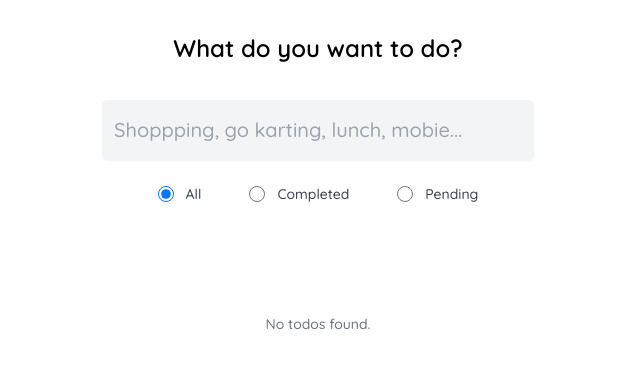
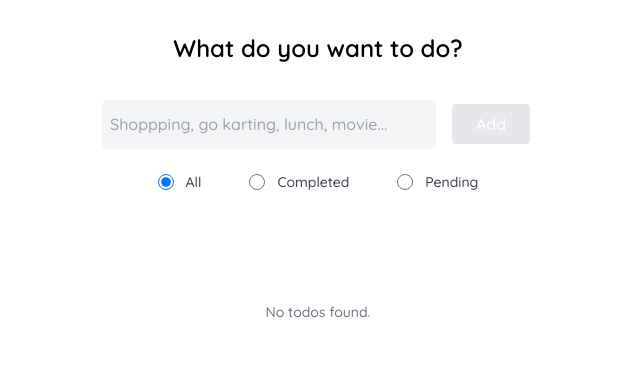
Before and after one commit to romitgithub/curly-parakeet, a React (Create React App) app: page / in a window 1280 px wide. Shown: the top 368 px of the page, without its empty margins (322-962 px from the left). Built offline with nearby package versions, Linux system fonts and the light colour scheme; the HTML template or start-up script is replaced by a standard one.

Commit message:
added overflow menu for more options for todo

```diff
--- a/package.json
+++ b/package.json
@@ -3,6 +3,7 @@
   "version": "0.1.0",
   "private": true,
   "dependencies": {
+    "@headlessui/react": "^1.6.6",
     "@heroicons/react": "^1.0.6",
     "@reduxjs/toolkit": "^1.8.3",
     "@testing-library/jest-dom": "^5.16.5",
--- /dev/null
+++ b/src/components/OverflowMenu.tsx
@@ -0,0 +1,55 @@
+import { Menu, Transition } from '@headlessui/react'
+import { ChevronDownIcon } from '@heroicons/react/outline'
+import React, { Fragment } from 'react'
+import { classNames } from '../utils/styles'
+
+interface OverflowMenuProps {
+  options: Array<{ label: string; value: string }>
+  onChange: (e: React.MouseEvent<HTMLAnchorElement>, value: string) => void
+}
+
+export default function OverflowMenu({ options, onChange }: OverflowMenuProps) {
+  return (
+    <Menu as='div' className='z-10 relative inline-block text-left'>
+      <div>
+        <Menu.Button
+          onClick={(e: React.MouseEvent<HTMLButtonElement>) => e.stopPropagation()}
+          className='z-0 inline-flex justify-center w-full rounded-full px-2 py-2 bg-white text-sm font-medium text-gray-700'
+        >
+          <ChevronDownIcon className='h-5 w-5' aria-hidden='true' />
+        </Menu.Button>
+      </div>
+
+      <Transition
+        as={Fragment}
+        enter='transition ease-out duration-100'
+        enterFrom='transform opacity-0 scale-95'
+        enterTo='transform opacity-100 scale-100'
+        leave='transition ease-in duration-75'
+        leaveFrom='transform opacity-100 scale-100'
+        leaveTo='transform opacity-0 scale-95'
+      >
+        <Menu.Items className='origin-top-right absolute right-0 mt-2 w-56 rounded-md shadow-lg bg-white ring-1 ring-black ring-opacity-5 focus:outline-none'>
+          <div className='py-1'>
+            {options.map(({ label, value }) => (
+              <Menu.Item key={value}>
+                {({ active }) => (
+                  <a
+                    href='#one'
+                    onClick={(e) => onChange(e, value)}
+                    className={classNames(
+                      active ? 'bg-gray-100 text-gray-900' : 'text-gray-700',
+                      'block px-4 py-2 text-sm',
+                    )}
+                  >
+                    {label}
+                  </a>
+                )}
+              </Menu.Item>
+            ))}
+          </div>
+        </Menu.Items>
+      </Transition>
+    </Menu>
+  )
+}
--- a/src/components/RadioGroup.tsx
+++ b/src/components/RadioGroup.tsx
@@ -20,7 +20,7 @@ export default function RadioGroup({ options, defaultChecked, onChange }: RadioG
           />
           <label
             htmlFor={option.id}
-            className='ml-3 block text-sm font-medium text-gray-700 cursor-pointer'
+            className='pl-3 block text-sm font-medium text-gray-700 cursor-pointer'
           >
             {option.title}
           </label>
--- a/src/constants/index.ts
+++ b/src/constants/index.ts
@@ -4,4 +4,9 @@ export const TODOS_FILTER_TYPE = {
   SHOW_PENDING: 'SHOW_PENDING',
 }
 
+export const TODO_MENU_OPTIONS = {
+  "EDIT_TODO": "EDIT_TODO",
+  "DELETE_TODO": "DELETE_TODO",
+}
+
 export default {}
--- a/src/containers/todos/addTodo.tsx
+++ b/src/containers/todos/addTodo.tsx
@@ -7,25 +7,48 @@ interface AddTodoProps {
 
 export default function AddTodo(props: AddTodoProps) {
   const { onAdd } = props
+
+  const [value, setValue] = React.useState('')
+
+  const handleAddTodo = (text: string) => {
+    onAdd({ text, completed: false })
+    setValue('')
+  }
+
   const handleKeyUp = (e: React.KeyboardEvent<HTMLInputElement>) => {
     const text = e.currentTarget.value
     if (e.key === 'Enter' && text.trim()) {
       e.currentTarget.value = ''
-      onAdd({ text, completed: false })
+      handleAddTodo(text)
     }
+  }
+
+  const handleChange = (e: React.ChangeEvent<HTMLInputElement>) => {
+    const text = e.currentTarget.value
+    setValue(text)
   }
   return (
     <div>
       <label htmlFor='todo' className='block text-md font-medium text-gray-700'>
-        <div className='mt-1'>
+        <div className='flex mt-1'>
           <input
             type='text'
             name='todo'
             id='todo'
+            value={value}
             onKeyUpCapture={handleKeyUp}
-            className='px-3 py-4 shadow-sm text-xl focus:ring-indigo-500 focus:border-indigo-500 block w-full border-gray-300 bg-gray-100 rounded-md'
-            placeholder='Shoppping, go karting, lunch, mobie...'
+            onChange={handleChange}
+            className='px-2 py-3 shadow-sm text-md focus:ring-indigo-500 focus:border-indigo-500 block w-full border-gray-300 bg-gray-100 rounded-md'
+            placeholder='Shoppping, go karting, lunch, movie...'
           />
+          <button
+            type='button'
+            onClick={() => handleAddTodo(value)}
+            className='disabled:bg-gray-200 bg-blue-500 hover:bg-blue-700 m-1 px-6 ml-4 text-white rounded'
+            disabled={!value.trim()}
+          >
+            Add
+          </button>
         </div>
       </label>
     </div>
--- a/src/containers/todos/todoItem.tsx
+++ b/src/containers/todos/todoItem.tsx
@@ -1,8 +1,15 @@
 import { CheckCircleIcon as CheckCircleOutline } from '@heroicons/react/outline'
 import { CheckCircleIcon } from '@heroicons/react/solid'
 import React, { KeyboardEventHandler } from 'react'
+import OverflowMenu from '../../components/OverflowMenu'
+import { TODO_MENU_OPTIONS } from '../../constants'
 import { classNames } from '../../utils/styles'
 import { TodoWithId } from './todosSlice'
+
+export const MENU_OPTIONS = [
+  { label: 'Edit', value: TODO_MENU_OPTIONS.EDIT_TODO },
+  { label: 'Delete', value: TODO_MENU_OPTIONS.DELETE_TODO },
+]
 
 interface TodoItemProps {
   todo: TodoWithId
@@ -17,6 +24,21 @@ export default function TodoItem({ todo, onToggle }: TodoItemProps) {
   const handleKeyDown = (e: React.KeyboardEvent<HTMLInputElement>) => {
     if (e.key === 'Enter') {
       onToggle(todo.id)
+    }
+  }
+
+  const handleMenuChange = (e: React.MouseEvent<HTMLAnchorElement>, menu: string) => {
+    e.stopPropagation()
+    e.nativeEvent.stopImmediatePropagation()
+    switch (menu) {
+      case TODO_MENU_OPTIONS.EDIT_TODO:
+        console.log('edit')
+        break
+      case TODO_MENU_OPTIONS.DELETE_TODO:
+        console.log('delete')
+        break
+      default:
+        break
     }
   }
 
@@ -36,10 +58,14 @@ export default function TodoItem({ todo, onToggle }: TodoItemProps) {
         )}
 
         <p
-          className={classNames('text-xl align-middle ml-3', todo.completed ? 'line-through' : '')}
+          className={classNames(
+            'flex-1 text-xl align-middle mx-3',
+            todo.completed ? 'line-through' : '',
+          )}
         >
           {todo.text}
         </p>
+        <OverflowMenu onChange={handleMenuChange} options={MENU_OPTIONS} />
       </div>
     </li>
   )
--- a/src/containers/todos/todosList.tsx
+++ b/src/containers/todos/todosList.tsx
@@ -1,4 +1,3 @@
-import { ViewListIcon } from '@heroicons/react/outline'
 import Todo from './todoItem'
 import { TodoWithId } from './todosSlice'
 
```
Also changed, not shown: 1 other file (tests, documents, lock files or other folders).
